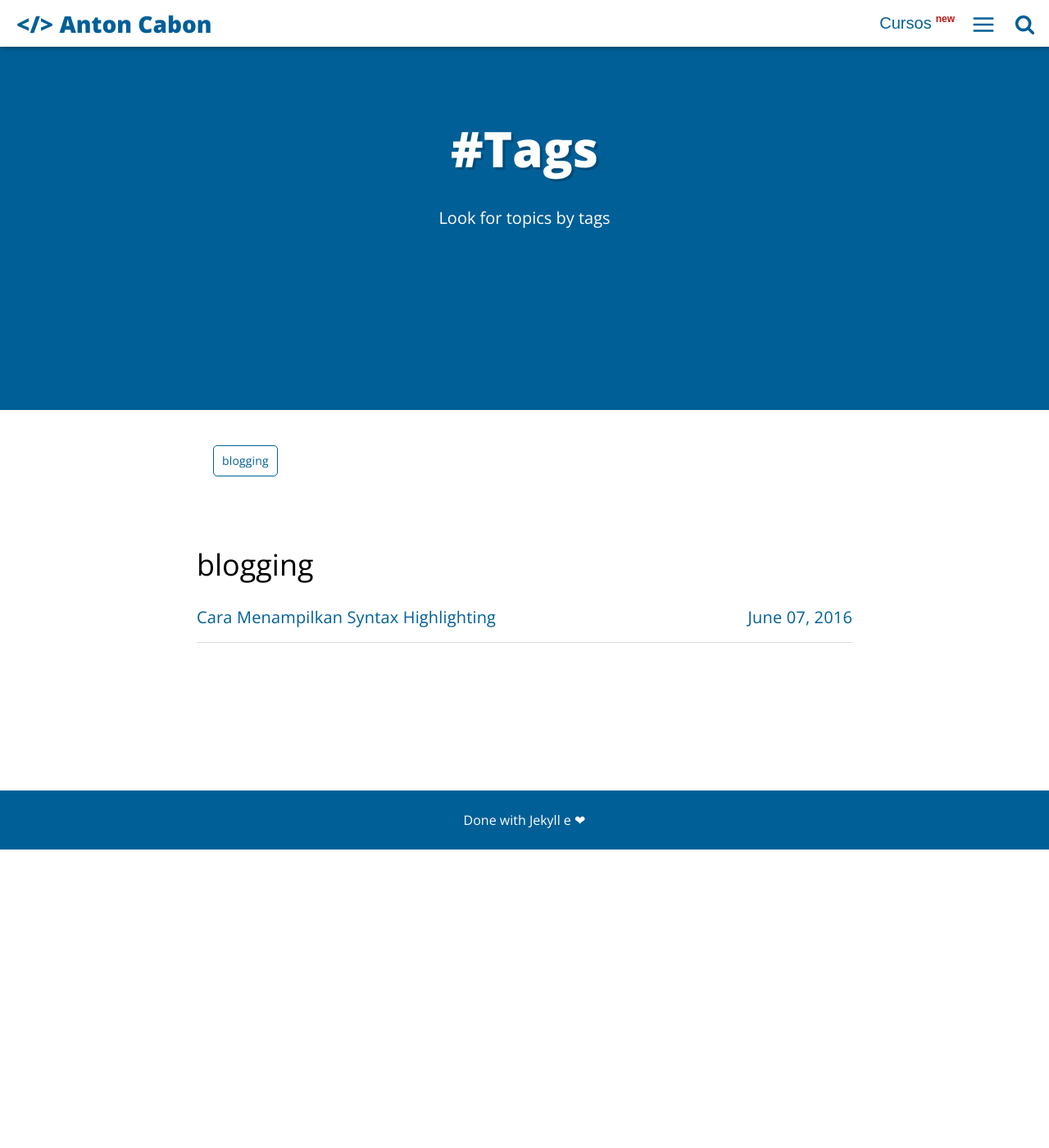
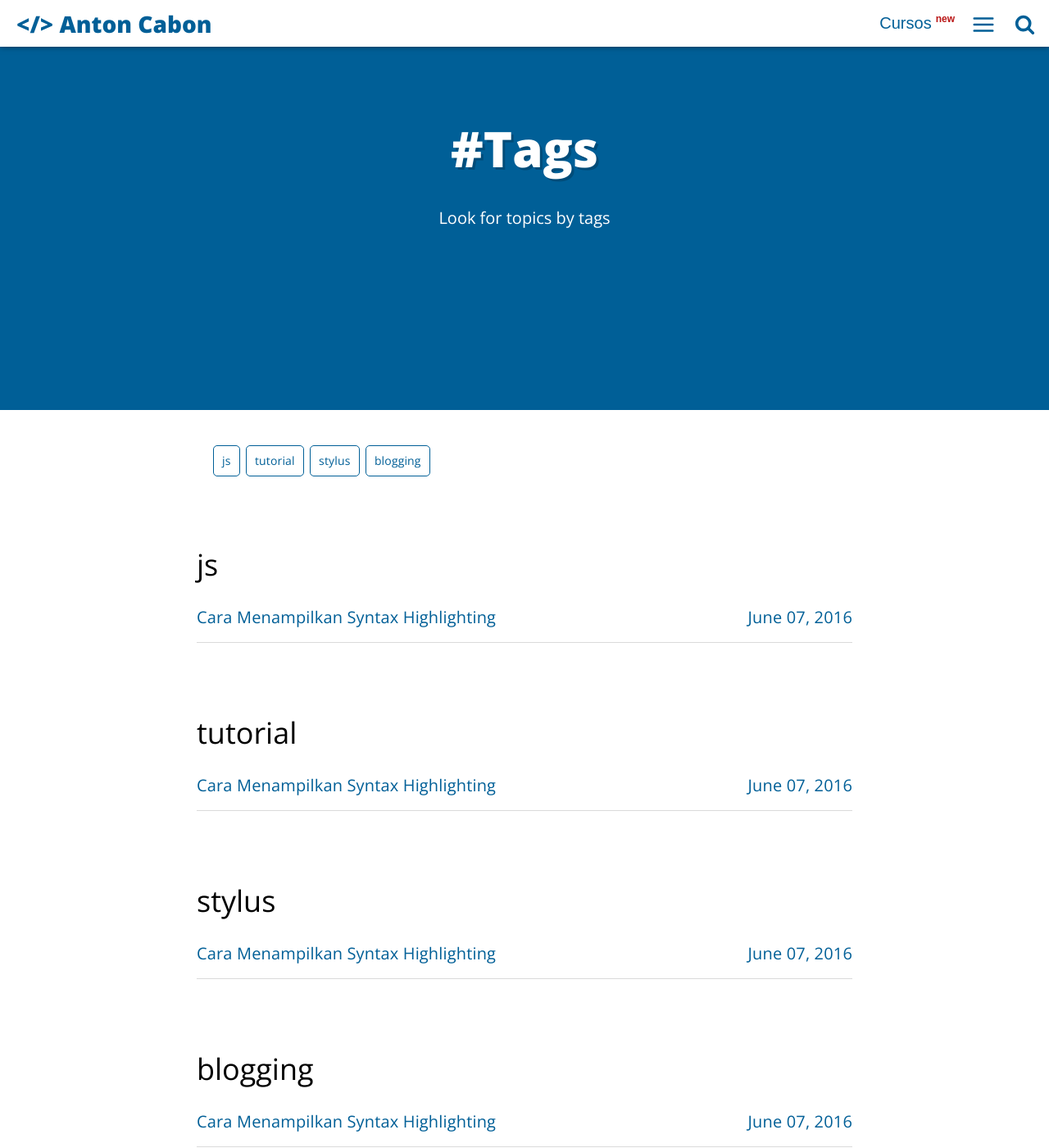
Before and after one commit to antoncabon/antoncabon.github.io, a Jekyll site: the page built from tags.html, in a window 1280 px wide and 1400 px high. Shown: the whole window at 82% size. Built offline with Jekyll 4.4.1, drawn with Linux system fonts in a browser that asks for light colours.

Commit message:
Update 2016-06-07-cara-menampilkan-syntax-highlighting.markdown

```diff
--- a/_posts/2016-06-07-cara-menampilkan-syntax-highlighting.markdown
+++ b/_posts/2016-06-07-cara-menampilkan-syntax-highlighting.markdown
@@ -1,9 +1,15 @@
 ---
-published: true
-title: Cara Menampilkan Syntax Highlighting
 layout: post
-tags: [blogging]
-categories: [js]
-permalink: Cara.Menampilkan.Syntax.Highlighting
+title: "Cara Menampilkan Syntax Highlighting"
+description: "Bagaimana cara kita menampilkan syntax highlighting pada halaman postingan blog github."
+main-class: 'js'
+tags:
+- js
+- tutorial
+- stylus
+- blogging
+twitter_text: "Cara Menampilkan Syntax Highlighting"
+introduction: "Bagaimana cara kita menampilkan syntax highlighting pada halaman postingan blog github."
+
 ---
 Cara Menampilkan Syntax Highlighting
```
